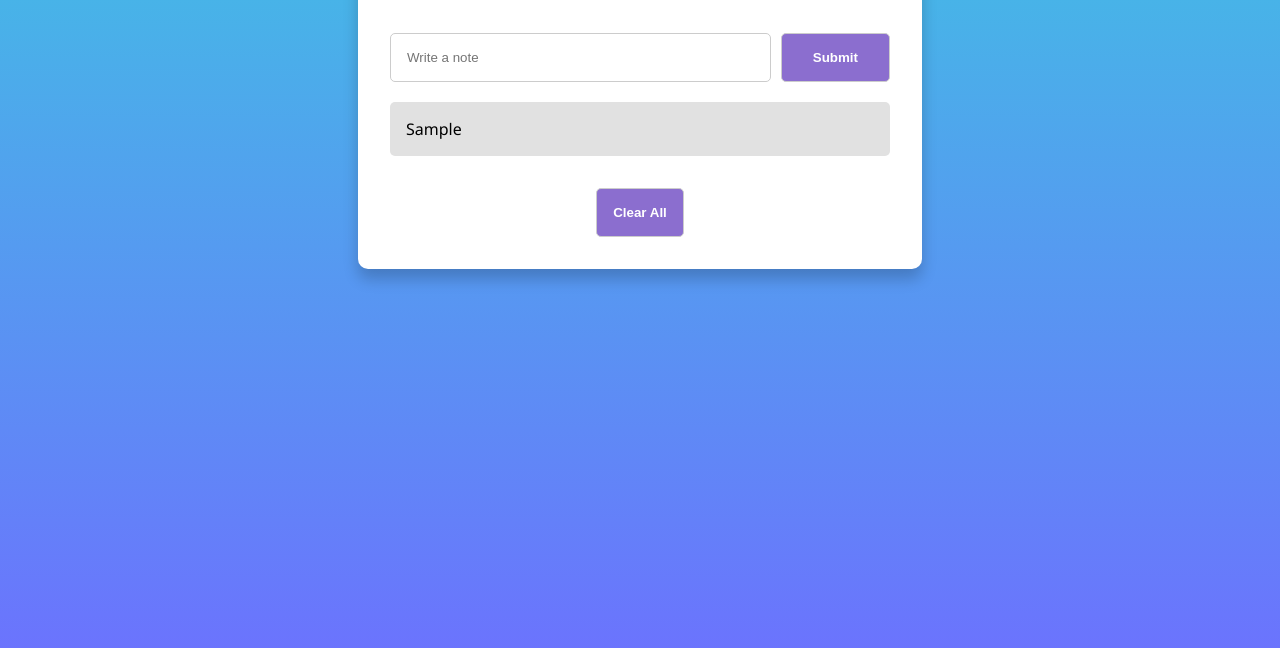
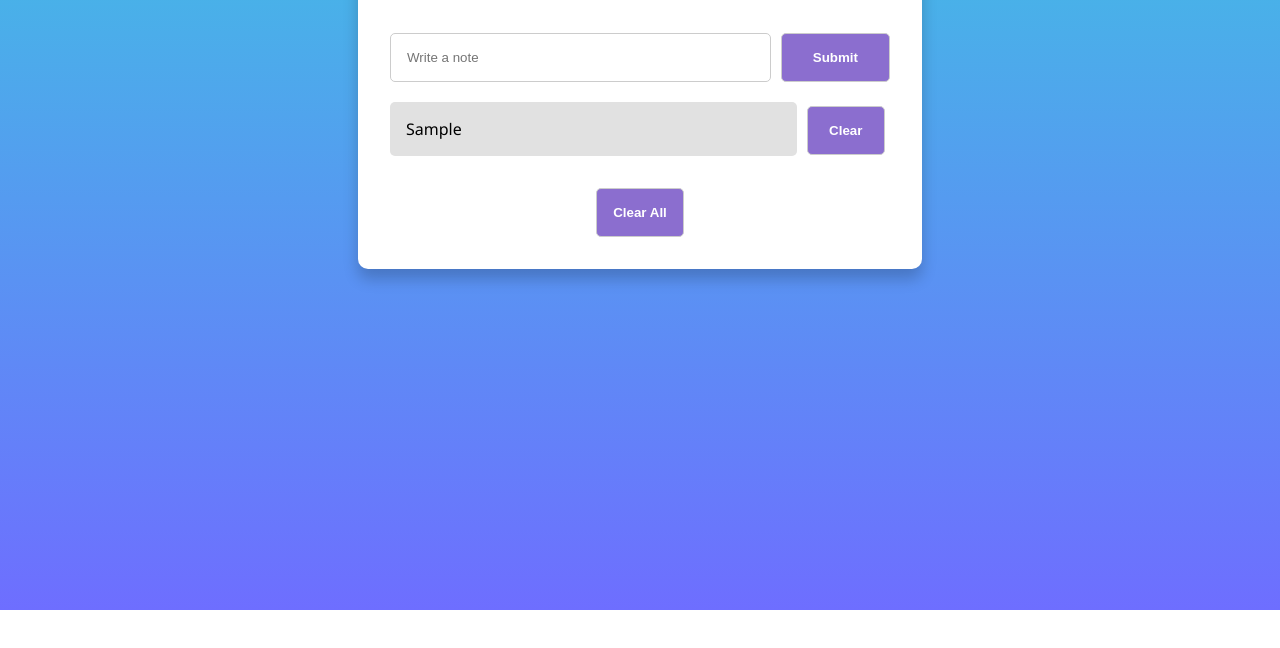
Before and after one commit to frodri13/note-app, a plain HTML site: page index.html in a window 1280 px wide. Both pictures are taken after typing "Sample" into the empty fields and a click on the button "Submit". Shown: the part 214-862 px from the top of the page. After the commit the page ends 824 px from the top, so only its background shows below. Drawn offline with Linux system fonts and the light colour scheme.

Commit message:
clear buttons and overflow

```diff
--- a/css/style.css
+++ b/css/style.css
@@ -5,18 +5,19 @@
 
 body {
   display: block;
-  height: 100vh;
-  padding: 0 50px;
+  height: 73vh;
+  padding: 120px 50px;
   font-family: 'Segoe UI', Tahoma, Geneva, Verdana, sans-serif;
   background: linear-gradient(rgb(60, 200, 225), rgb(110, 110, 255));
 }
 
 .note-container {
-  margin: 120px auto;
+  margin: 0 auto;
   text-align: center;
   padding: 2rem ;
   width: 100%;
   max-width: 500px;
+  max-height: 100vh;
   border-radius: 10px;
   background: #fff;
   box-shadow: 0px 10px 15px rgb(0, 0, 0, 0.2);
@@ -37,7 +38,6 @@ body {
   padding: 1rem;
   border: 1px solid #ccc;
   border-radius: 5px;
-  /* margin-bottom: 20px; */
 }
 
 .submit {
@@ -46,16 +46,25 @@ body {
 }
 
 .note-title {
+  display: inline-block;
   font-weight: 200;
   padding: 1rem;
   background: #e1e1e1;
   border-radius: 5px;
   margin-bottom: 10px;
+  width: 75%;
+}
+
+.clear {
+  width: 15.5%;
+  margin-left: 10px;
 }
 
 .notes-list {
   width: 100%;
   text-align: left;
+  max-height: 300px;
+  overflow: auto;
 }
 
 .note-content {
--- a/index.html
+++ b/index.html
@@ -21,15 +21,10 @@
 
         <div class="notes-list">
 
-          <!-- <h4 class="note-title">Title</h4>
-          <input class="note-content hide">
-          <h4 class="note-title">Title</h4>
-          <input class="note-content hide"> -->
-
         </div>
 
         <br>
-        <button id="clear" class="clear-all button">Clear All</button>
+        <button id="clear-all" class="clear-all button">Clear All</button>
       </div>
 
     </div>
--- a/src/interface.js
+++ b/src/interface.js
@@ -4,16 +4,17 @@ document.addEventListener("DOMContentLoaded", () => {
   const submitButton = document.querySelector("#submit");
   const titles = document.querySelectorAll(".note-title");
   const noteContent = document.querySelectorAll(".note-content");
-  const clearAllButton = document.querySelector("#clear");
+  const clearAllButton = document.querySelector("#clear-all");
   const notesList = document.querySelector(".notes-list");
 
   getNotes();
+
   // Shows/hides the note content when clicking title
-  titles.forEach(function (title, index) {
-    title.addEventListener("click", () => {
-      noteContent[index].classList.toggle("hide");
-    });
-  });
+  // titles.forEach(function (title, index) {
+  //   title.addEventListener("click", () => {
+  //     noteContent[index].classList.toggle("hide");
+  //   });
+  // });
 
   // After clicking newNote a new div element will be added to the DOM
   // It will have a title, textarea and submit button
@@ -33,6 +34,12 @@ document.addEventListener("DOMContentLoaded", () => {
       newTitle.innerText = `${notes.title(input.value)}`;
     }
     notesList.appendChild(newTitle);
+
+    let clearButton = document.createElement("button");
+    clearButton.classList.add("clear");
+    clearButton.classList.add("button");
+    clearButton.innerText = "Clear";
+    notesList.appendChild(clearButton);
 
     let noteBody = document.createElement("input");
     noteBody.classList.add("note-content");
@@ -82,25 +89,50 @@ document.addEventListener("DOMContentLoaded", () => {
       }
       notesList.appendChild(newTitle);
 
+      let clearButton = document.createElement("button");
+      clearButton.classList.add("clear");
+      clearButton.classList.add("button");
+      clearButton.innerText = "Clear";
+      notesList.appendChild(clearButton);
+
       let noteBody = document.createElement("input");
       noteBody.classList.add("note-content");
+      noteBody.classList.add("hide");
       noteBody.value = note;
       notesList.appendChild(noteBody);
 
       newTitle.addEventListener("click", () => {
         noteBody.classList.toggle("hide");
       });
+
+      clearButton.addEventListener("click", () => {
+        console.log(newTitle);
+        console.log(noteBody);
+        console.log(note);
+        localStorage.removeItem("note");
+        // localStorage.removeItem("saved-notes");
+        // notesList.removeChild(notesList.newTitle);
+        // notesList.removeChild(notesList.noteBody);
+      });
     });
   }
+
+  const clearItems = document.querySelectorAll(".clear");
+  console.log(clearItems);
+  clearItems.forEach(function (button, index) {
+    button.addEventListener("click", () => {
+      console.log(`button ${index} clicked`);
+      console.log(`title ${titles[index]}`)
+      localStorage.removeItem(titles[index]);
+      localStorage.removeItem(noteContent[index]);
+    });
+  });
 
   function clearAll() {
     localStorage.clear();
     while (notesList.firstChild) {
       notesList.removeChild(notesList.firstChild);
     }
-
-    // removeChild(document.querySelectorAll("h4"));
-    // notesList.removeChild();
   }
 
   clearAllButton.addEventListener("click", clearAll);
```
